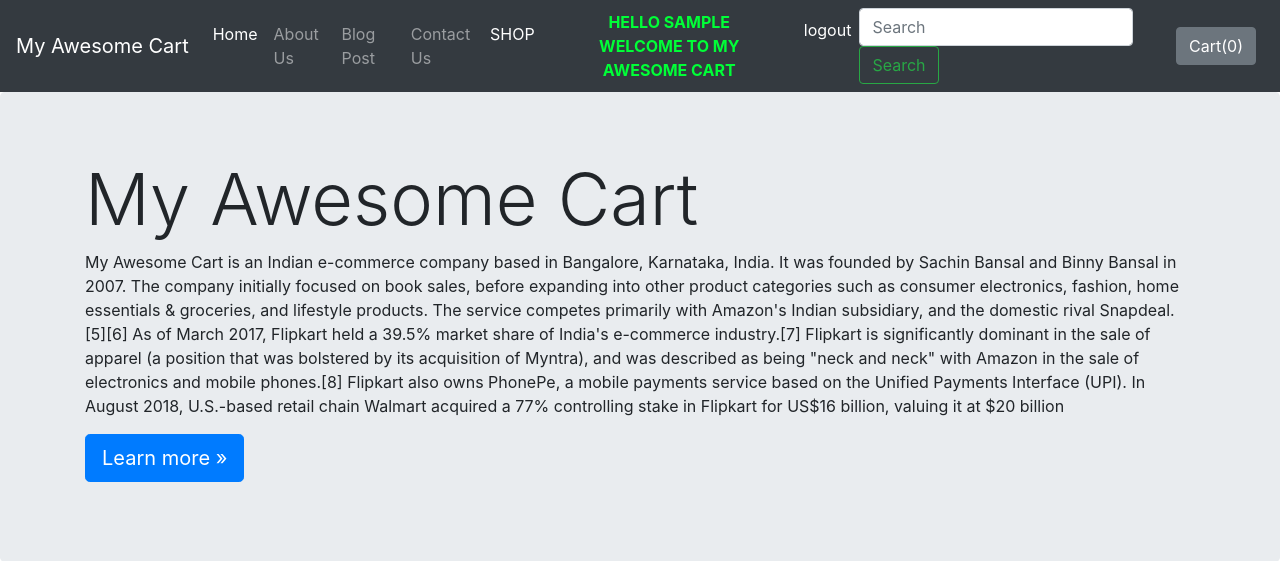
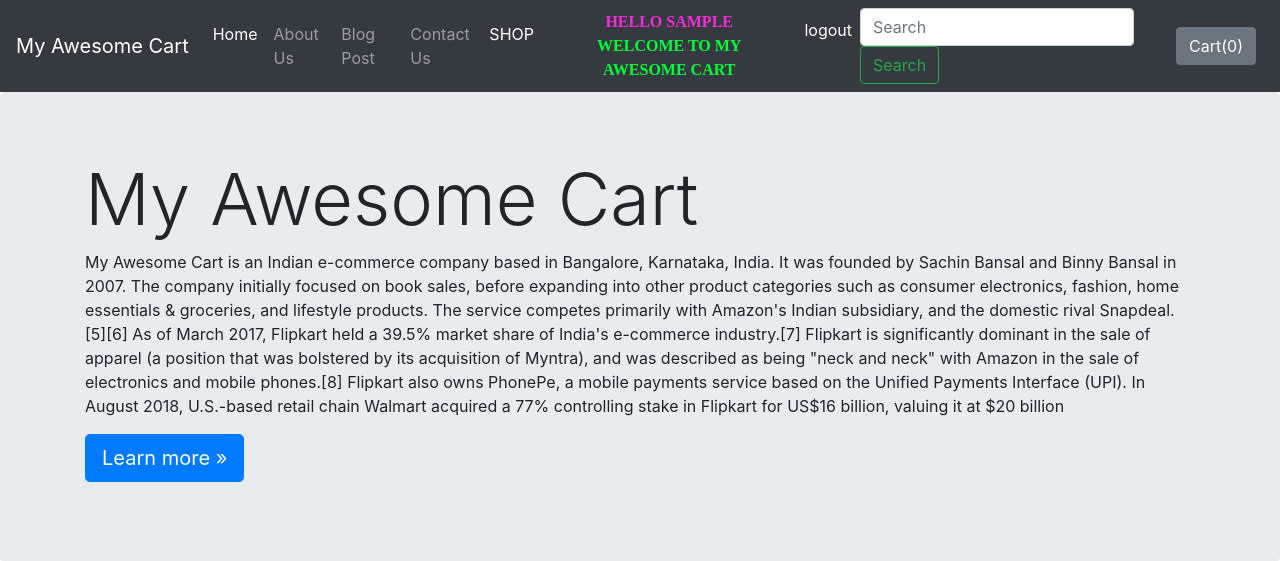
Before and after one commit to Pawan243/Django-E-Commerce, a Django app: page /blog/about/ in a window 1280 px wide. Shown: the top 561 px of the page. Run offline with Django 3.2, Linux system fonts and the light colour scheme; the visitor is signed in with stand-in values (Sample User, id 1); some libraries are stand-ins or nearby versions.

Commit message:
modified

```diff
--- a/mac/blog/templates/blog/basic.html
+++ b/mac/blog/templates/blog/basic.html
@@ -9,6 +9,7 @@
   <!-- Bootstrap CSS -->
   <link rel="stylesheet" href="https://stackpath.bootstrapcdn.com/bootstrap/4.2.1/css/bootstrap.min.css"
     integrity="sha384-GJzZqFGwb1QTTN6wy59ffF1BuGJpLSa9DkKMp0DgiMDm4iYMj70gZWKYbI706tWS" crossorigin="anonymous">
+  <link href="https://fonts.googleapis.com/css2?family=Zilla+Slab:ital,wght@1,500&display=swap" rel="stylesheet">
 
   <title>{% block title%} {% endblock %}</title>
   <style>
@@ -39,7 +40,7 @@
           <a class="nav-link" href="/blog/about">About Us</a>
         </li>
         <li class="nav-item">
-          <a class="nav-link" href="/blog/blogpost">Blog Post</a>
+          <a class="nav-link" href="/blog/blogpost/">Blog Post</a>
         </li>
         <li class="nav-item">
           <a class="nav-link" href="/blog/contact">Contact Us</a>
@@ -51,8 +52,8 @@
       <ul class="navbar-nav ml-auto">
         {% if user.is_authenticated %}
         <div class="container text-center">
-          <li class="text-uppercase" style="color: rgb(0, 255, 55);"><b>Hello {{user.first_name}}</b></li>
-          <li class="text-uppercase" style="color: rgb(0, 255, 55);"><b>Welcome to My Awesome
+          <li class="text-uppercase" style="color: rgb(247, 44, 213);font-family: 'Zilla Slab', serif;"><b>Hello {{user.first_name}}</b></li>
+          <li class="text-uppercase" style="color: rgb(0, 255, 55); font-family: 'Zilla Slab', serif;"><b>Welcome to My Awesome
             Cart</b></li>
         </div>
         <li class="nav-item active">
```
